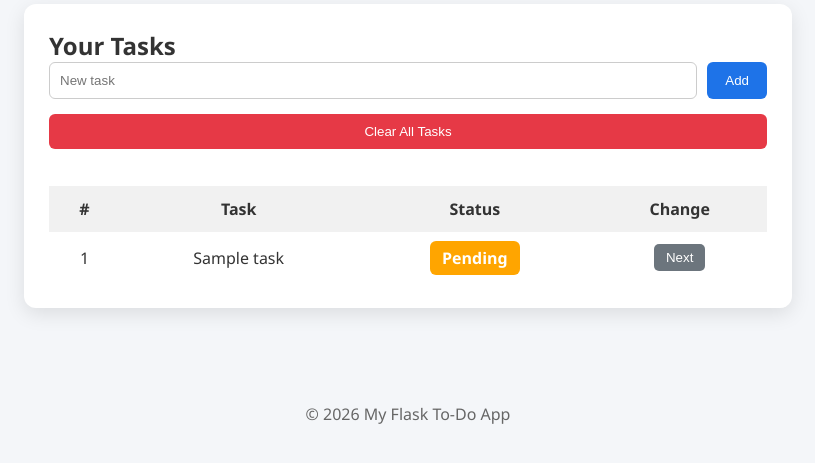
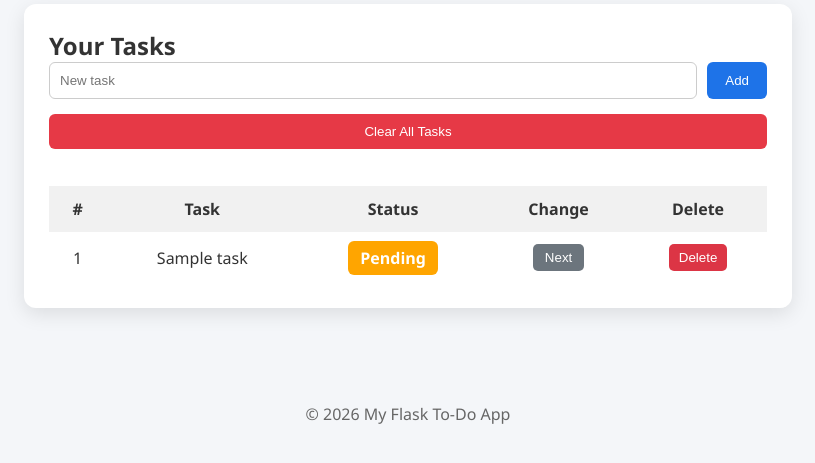
Before and after one commit to Akash-1120/learning-flask, a Flask app: page / in a window 1280 px wide. Shown: the part 231-694 px from the top of the page, without its empty margins (232-1047 px from the left). Run offline with Flask 3, Linux system fonts and the light colour scheme; the visitor is signed in with stand-in values (Sample User, id 1); tables that the repository leaves empty hold one stand-in row (values such as "Sample post").

Commit message:
added delete buttons for individual tasks version 1.1

```diff
--- a/to-do-app/app/routes/tasks.py
+++ b/to-do-app/app/routes/tasks.py
@@ -46,3 +46,16 @@ def clear_tasks():
     db.session.commit()
     flash("All tasks cleared", "info")
     return redirect(url_for("tasks.view_tasks"))
+
+@tasks_bp.route("/delete/<int:task_id>", methods=["POST"])
+def delete_task(task_id):
+    if "user" not in session:
+        return redirect(url_for("auth.login"))
+
+    task = Task.query.get(task_id)
+    if task:
+        db.session.delete(task)
+        db.session.commit()
+        flash("Task deleted successfully", "danger")
+
+    return redirect(url_for("tasks.view_tasks"))
--- a/to-do-app/app/static/css/style.css
+++ b/to-do-app/app/static/css/style.css
@@ -176,3 +176,16 @@ footer {
     margin-top: 30px;
     color: #666;
 }
+
+.btn-delete {
+    background: #dc3545;
+    color: white;
+    border: none;
+    padding: 6px 10px;
+    border-radius: 5px;
+    cursor: pointer;
+}
+
+.btn-delete:hover {
+    background: #a71d2a;
+}
--- a/to-do-app/app/templates/tasks.html
+++ b/to-do-app/app/templates/tasks.html
@@ -25,6 +25,7 @@
                 <th>Task</th>
                 <th>Status</th>
                 <th>Change</th>
+                <th>Delete</th>
             </tr>
         </thead>
         <tbody>
@@ -38,6 +39,16 @@
                 <td>
                     <form action="{{ url_for('tasks.toggle_status', task_id=task.id) }}" method="POST">
                         <button class="btn-small" type="submit">Next</button>
+
+                    </form>
+                </td>
+                <td>
+                    <form action="{{ url_for('tasks.delete_task', task_id=task.id) }}" method="POST">
+
+                        <button class="btn-delete" onclick="return confirm('Delete this task?')">Delete
+
+                        </button>
+
                     </form>
                 </td>
             </tr>
```
Also changed, not shown: to-do-app/instance/todo.db.
